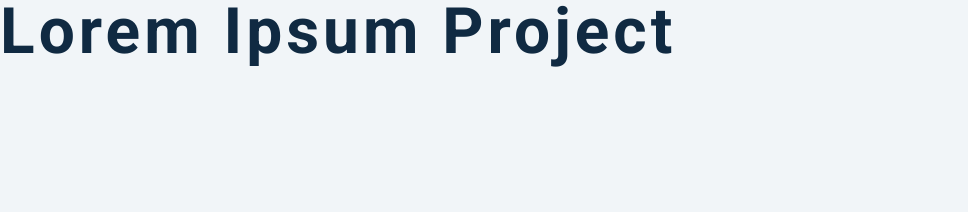
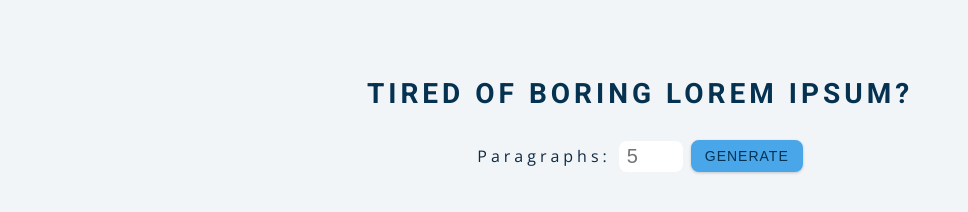
Before and after one commit to DanieleErcoli243/lorem-ipsum, a plain HTML site: page index.html in a window 1280 px wide. Shown: the whole page, without its empty margins (0-968 px from the left). Drawn offline with nearby package versions, Linux system fonts and the light colour scheme.

Commit message:
created a form

```diff
--- a/index.html
+++ b/index.html
@@ -1,5 +1,6 @@
 <!DOCTYPE html>
 <html lang="en">
+
 <head>
   <meta charset="UTF-8" />
   <meta name="viewport" content="width=device-width, initial-scale=1.0" />
@@ -8,9 +9,18 @@
   <!-- styles -->
   <link rel="stylesheet" href="styles.css" />
 </head>
+
 <body>
-    <h1>lorem ipsum project</h1>
+  <section class="section-center">
+    <h3>Tired of boring lorem ipsum?</h3>
+    <form class="lorem-form">
+      <for action="amount">Paragraphs:</for>
+      <input type="number" id="amount" name="amount" placeholder="5">
+      <button type="submit" class="btn">Generate</button>
+    </form>
+  </section>
   <!-- javascript -->
   <script src="app.js"></script>
 </body>
+
 </html>
```
Lines whose indentation alone changed are shown as unchanged.
